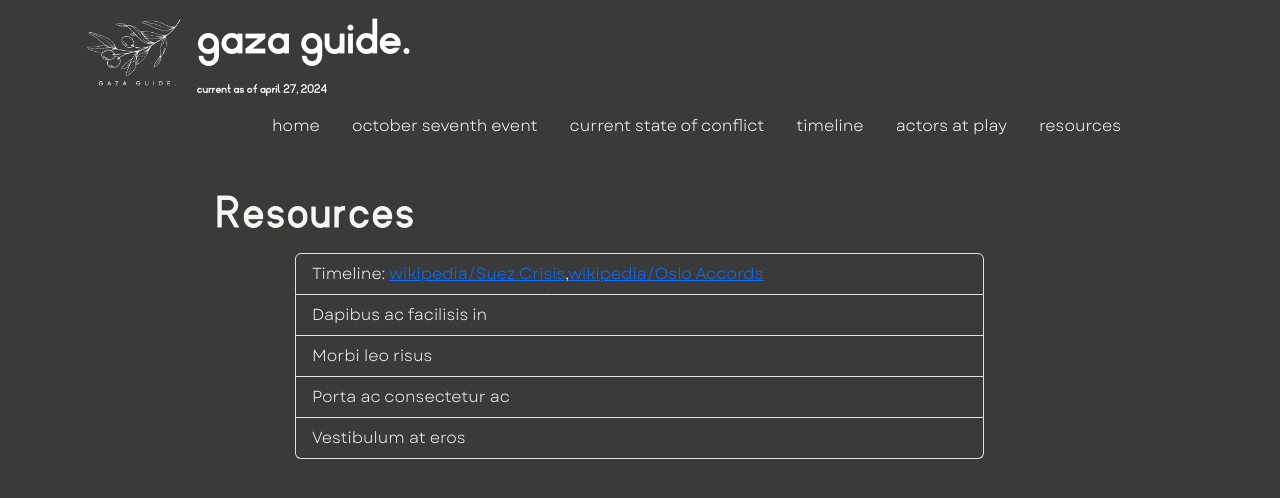
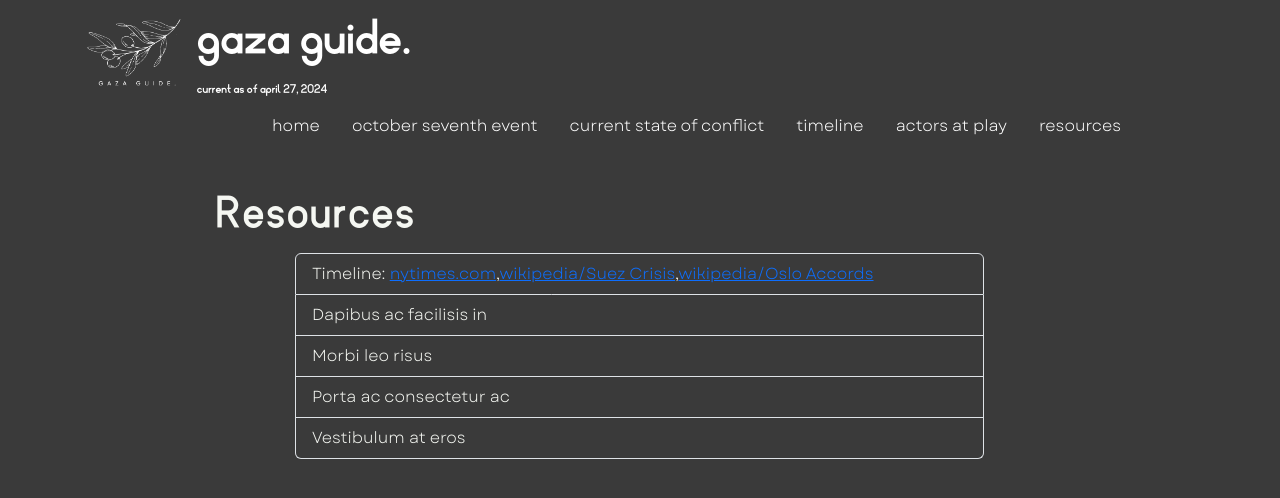
Before and after one commit to BJennin4/HIC_Project2, a React (Create React App) app in the folder gaza/: page /HIC_Project2/Resources in a window 1280 px wide. Shown: the top 498 px of the page. Built offline with nearby package versions, Linux system fonts and the light colour scheme.

Commit message:
Resources updated

```diff
--- a/gaza/src/pages/Resources.js
+++ b/gaza/src/pages/Resources.js
@@ -11,7 +11,7 @@ const Resources = () => {
                     <Card.Title className='card-title'>Resources</Card.Title>
                         <Card.Text className='card-text'>
                             <ListGroup className='list-group'>
-                                <ListGroup.Item className='list-item'>Timeline: <a href='https://en.wikipedia.org/wiki/Suez_Crisis'>wikipedia/Suez Crisis</a>,<a href="https://en.wikipedia.org/wiki/Oslo_Accords">wikipedia/Oslo Accords</a></ListGroup.Item>
+                                <ListGroup.Item className='list-item'>Timeline: <a href='https://www.nytimes.com/2023/10/07/world/middleeast/israel-gaza-conflict-timeline.html'>nytimes.com</a>,<a href='https://en.wikipedia.org/wiki/Suez_Crisis'>wikipedia/Suez Crisis</a>,<a href="https://en.wikipedia.org/wiki/Oslo_Accords">wikipedia/Oslo Accords</a></ListGroup.Item>
                                 <ListGroup.Item className='list-item'>Dapibus ac facilisis in</ListGroup.Item>
                                 <ListGroup.Item className='list-item'>Morbi leo risus</ListGroup.Item>
                                 <ListGroup.Item className='list-item'>Porta ac consectetur ac</ListGroup.Item>
--- a/gaza/src/timelineElements.js
+++ b/gaza/src/timelineElements.js
@@ -95,6 +95,12 @@ let timelineElements = [
         description: 'Israel kills the military cheif of Hamas. A week of fighting leads to the death of more than 150 Palestinians and at least six Israelis.',
         date: '2012'
     },
+    {
+        id: 17,
+        title: 'Death of Ahmed al-Jabari',
+        description: 'Israel kills the military cheif of Hamas. A week of fighting leads to the death of more than 150 Palestinians and at least six Israelis.',
+        date: '2012'
+    },
 ]
 
 export default timelineElements;
```
